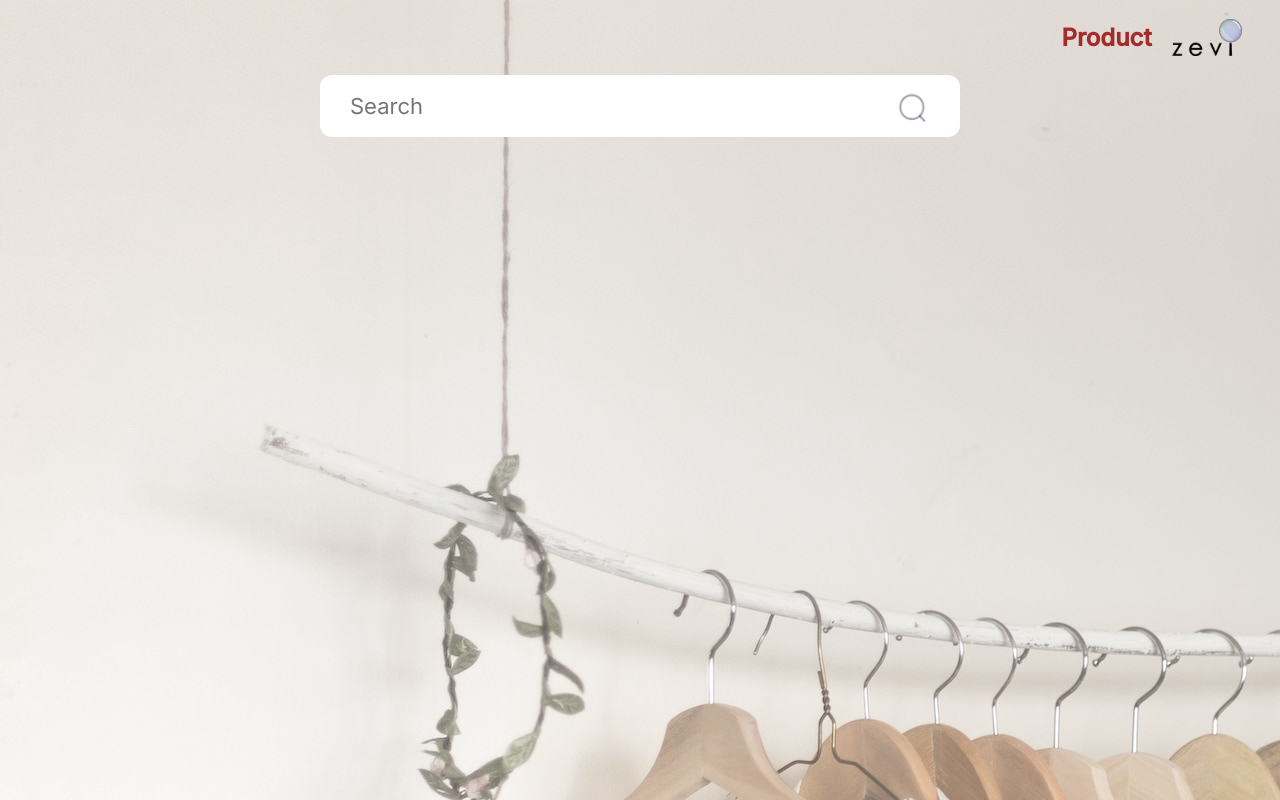
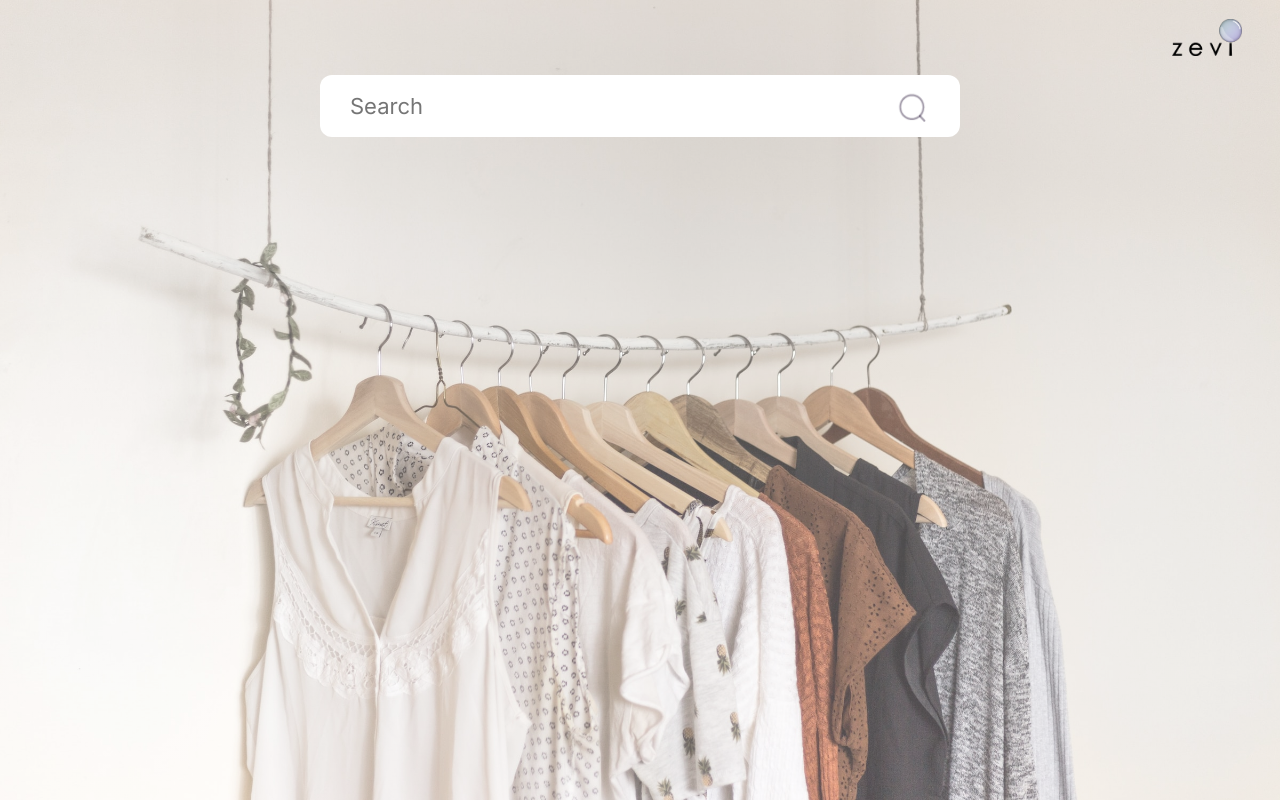
Before and after one commit to 03prashantpk/zevi-assignment, a React (Vite) app: page / in a window 1280 px wide. Built offline with nearby package versions, Linux system fonts and the light colour scheme.

Commit message:
small bugs fixed & console errors

```diff
--- a/src/App.scss
+++ b/src/App.scss
@@ -18,8 +18,6 @@
 body {
   background-color: #f5f5f5;
   background-size: cover;
-  background-position-y: 25%;
-  background-repeat: no-repeat;
   min-height: 100vh;
 }
 
--- a/src/components/Navbar/Navbar.scss
+++ b/src/components/Navbar/Navbar.scss
@@ -8,9 +8,9 @@
     a{
         text-decoration: none;
         color: brown;
-        font-size: 1rem;
-        font-weight: 500;
+        font-size: 11px;
         transition-duration: 0.6s;
+        display: none;
         &:hover{
             color: #262626;
         }
--- a/src/components/SearchBarPage/Search.jsx
+++ b/src/components/SearchBarPage/Search.jsx
@@ -23,7 +23,7 @@ const Search = () => {
     }, 5000);
   };
   document.body.style.background = "linear-gradient(rgba(255, 255, 255, 0.297), rgba(255, 255, 255, 0.297)), url('/bg.jpg')";
-
+  document.body.style.backgroundSize = "cover";
   return (
     <>
       <div className="Search-Bar">
```
Also changed, not shown: 1 other file (tests, documents, lock files or other folders).
